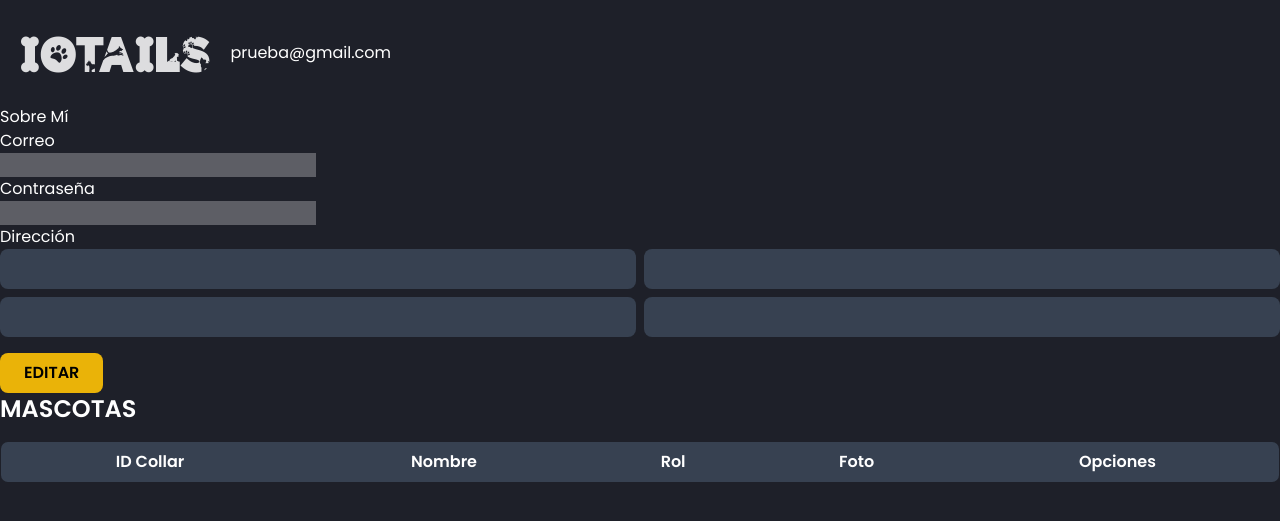
After one commit to majodr13/IoTails, a Django app: page /perfil/ in a window 1280 px wide. The commit adds this page. Shown: the top 521 px of the page. Run offline with Django 5.2, Linux system fonts and the light colour scheme; a user stored in the database is signed in; lists and menus that the app fills with data are empty; some libraries are stand-ins or nearby versions.

Commit message:
Edición de perfil

```diff
--- a/integradora/mi_app/templates/form.html
+++ b/integradora/mi_app/templates/form.html
@@ -236,7 +236,6 @@
     document.querySelector("form").addEventListener("submit", async function(event) {
         event.preventDefault();
 
-        // Obtener datos del formulario
         let formData = {
             petName: document.getElementById("petName").value,
             petAge: document.getElementById("petAge").value,
@@ -267,7 +266,6 @@
         }
     });
 
-    // Obtener CSRF Token desde las cookies de Django
     function getCSRFToken() {
         let cookieValue = null;
         let cookies = document.cookie.split(";");
--- /dev/null
+++ b/integradora/mi_app/templates/perfil.html
@@ -0,0 +1,104 @@
+{% load static %}
+<!DOCTYPE html>
+<html lang="es">
+<head>
+    <meta charset="UTF-8">
+    <meta name="viewport" content="width=device-width, initial-scale=1.0">
+    <title>Profile</title>
+    <script src="https://cdn.tailwindcss.com"></script>
+    <style>
+        @import url('https://fonts.googleapis.com/css2?family=Poppins:wght@300;400;500;600&display=swap');
+        @font-face {
+            font-family: 'doggies';
+            src: url('/static/fonts/Doggies.ttf') format('truetype');
+            font-weight: normal;
+            font-style: normal;
+        }
+
+        @font-face {
+            font-family: 'bloom';
+            src: url('/static/fonts/bloom.ttf') format('truetype');
+            font-weight: normal;
+            font-style: normal;
+        }
+
+        body {
+            background-color: #1E2029;
+            color: #ffffff;
+            font-family: 'Poppins', sans-serif;
+            margin: 0;
+            padding: 0;
+        }
+
+        header {
+            background-color: #1E2029;
+            padding: 15px 20px;
+            display: flex;
+            align-items: center;
+        }
+
+        .logo {
+            margin-right: 20px;
+            font-size: 50px;
+            color: rgba(255, 255, 255, 0.85);
+            font-family: 'doggies', sans-serif;
+        }
+    </style>
+</head>
+
+<body>
+    <header>
+        <div class="logo">IoTails</div>
+        <div class="button-container">
+            <i class="fa-solid fa-bell notification-icon"></i>
+            <form action="{% url 'perfil' %}" method="GET">
+                <button type="submit" class="username-button">{{ user.username|default:user.email }}</button>
+            </form>
+
+        </div>
+    </header>
+
+        <div class="perfil_user">
+            <div>
+                <h1 class="h1">Sobre Mí</h1>
+                <div class="info">
+                    <label class="block">Correo</label>
+                    <input type="email" id="email" class="info_container" disabled>
+
+                    <label class="block">Contraseña</label>
+                    <input type="password" id="password" class="info_container" disabled>
+
+                    <label class="block">Dirección</label>
+                    <div class="grid grid-cols-2 gap-2">
+                        <input type="text" id="direccion1" class="px-4 py-2 bg-gray-700 rounded-lg" disabled>
+                        <input type="text" id="direccion2" class="px-4 py-2 bg-gray-700 rounded-lg" disabled>
+                        <input type="text" id="codigo1" class="px-4 py-2 bg-gray-700 rounded-lg" disabled>
+                        <input type="text" id="codigo2" class="px-4 py-2 bg-gray-700 rounded-lg" disabled>
+                    </div>
+                </div>
+                <button class="mt-4 px-6 py-2 bg-yellow-500 text-black rounded-lg font-bold">EDITAR</button>
+            </div>
+
+            <div>
+                <h2 class="text-2xl font-bold">MASCOTAS</h2>
+                <div class="mt-4">
+                    <table class="w-full border border-gray-700 rounded-lg overflow-hidden">
+                        <thead class="bg-gray-700">
+                            <tr>
+                                <th class="px-4 py-2">ID Collar</th>
+                                <th class="px-4 py-2">Nombre</th>
+                                <th class="px-4 py-2">Rol</th>
+                                <th class="px-4 py-2">Foto</th>
+                                <th class="px-4 py-2">Opciones</th>
+                            </tr>
+                        </thead>
+                        <tbody id="mascotas-table">
+                            <!-- Filas generadas dinámicamente -->
+                        </tbody>
+                    </table>
+                </div>
+            </div>
+        </div>
+    </div>
+</body>
+</html>
--- a/integradora/mi_app/urls.py
+++ b/integradora/mi_app/urls.py
@@ -9,4 +9,5 @@ urlpatterns = [
     path('home/', views.home_view, name='home'),
     path('form/', views.form_view, name='form'),
     path('registrar_mascota/', views.registrar_mascota, name='registrar_mascota'),
+    path('perfil/', views.perfil_view, name='perfil'),
 ]
--- a/integradora/mi_app/views.py
+++ b/integradora/mi_app/views.py
@@ -34,8 +34,6 @@ def login_view(request):
     if request.method == "POST":
         email = request.POST["email"]
         password = request.POST["password"]
-
-        # Buscar el usuario en MongoDB
         user_data = users_collection.find_one({"email": email})
 
         if user_data and check_password(password, user_data["password"]):
@@ -52,7 +50,6 @@ def login_view(request):
 
     return render(request, "login.html")
 
-
 def register_view(request):
     if request.method == "POST":
         form = RegistroUsuarioForm(request.POST)
@@ -61,6 +58,7 @@ def register_view(request):
             email = form.cleaned_data["email"]
             password = form.cleaned_data["password"]
 
+            # Revisar si el usuario ya existe
             existing_user = users_collection.find_one({"username": username})
             if existing_user:
                 return HttpResponse("El usuario ya existe", status=400)
@@ -74,7 +72,6 @@ def register_view(request):
             })
 
             return redirect("login")
-
     else:
         form = RegistroUsuarioForm()
 
@@ -108,14 +105,12 @@ def registrar_mascota(request):
 def registrar_mascota(request):
     if request.method == "POST":
         try:
-            data = json.loads(request.body.decode("utf-8"))  # Convertir JSON en diccionario
+            data = json.loads(request.body.decode("utf-8"))
 
-            # Validar que los campos esenciales no estén vacíos
             required_fields = ["petName", "petAge", "weight", "phone", "petBreed"]
             if any(not data.get(field) for field in required_fields):
                 return JsonResponse({"error": "Faltan campos obligatorios"}, status=400)
 
-            # Estructurar los datos para MongoDB
             mascota = {
                 "nombre": data.get("petName"),
                 "edad": int(data.get("petAge")) if data.get("petAge") else None,
@@ -142,3 +137,7 @@ def registrar_mascota(request):
             return JsonResponse({"error": str(e)}, status=500)
 
     return JsonResponse({"error": "Método no permitido"}, status=405)
+
+@login_required
+def perfil_view(request):
+    return render(request, 'perfil.html')
```
Also changed, not shown: integradora/mi_app/templates/main.html (+5 -4 lines), integradora/db.sqlite3.
